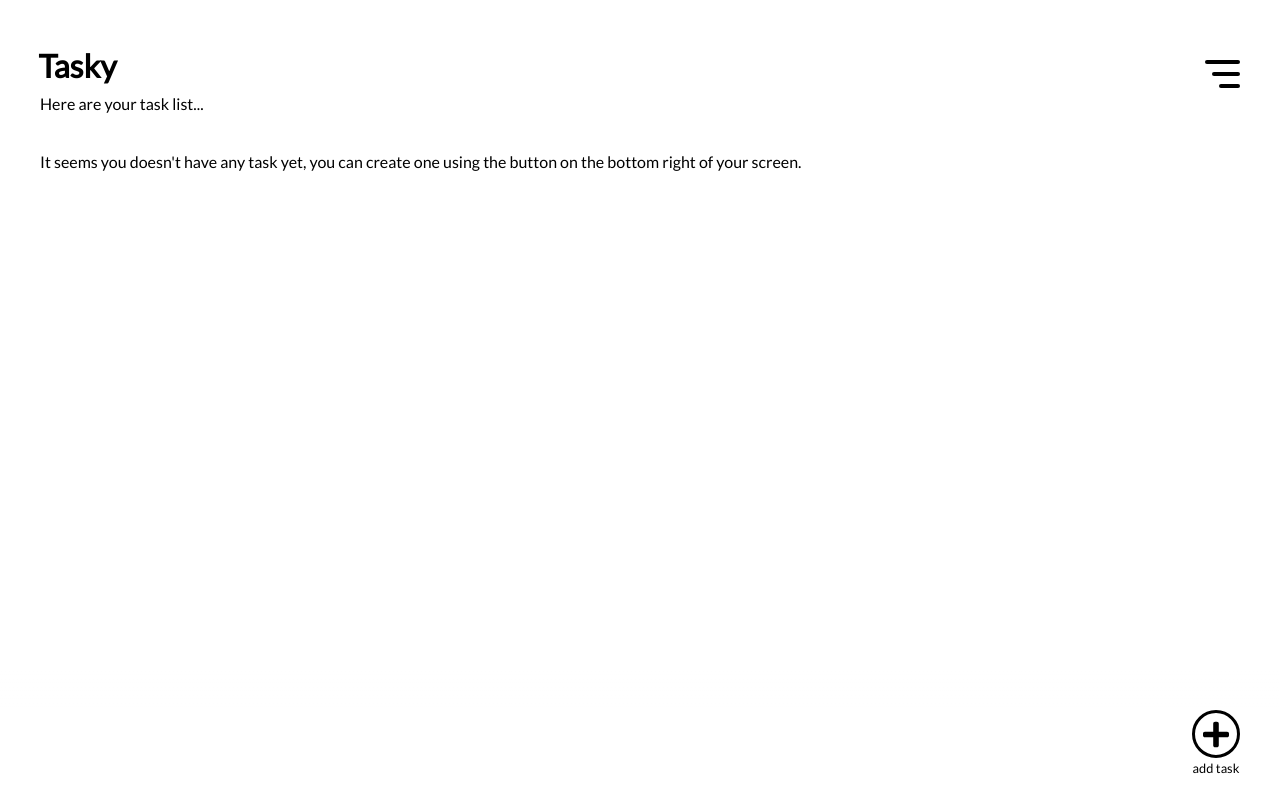
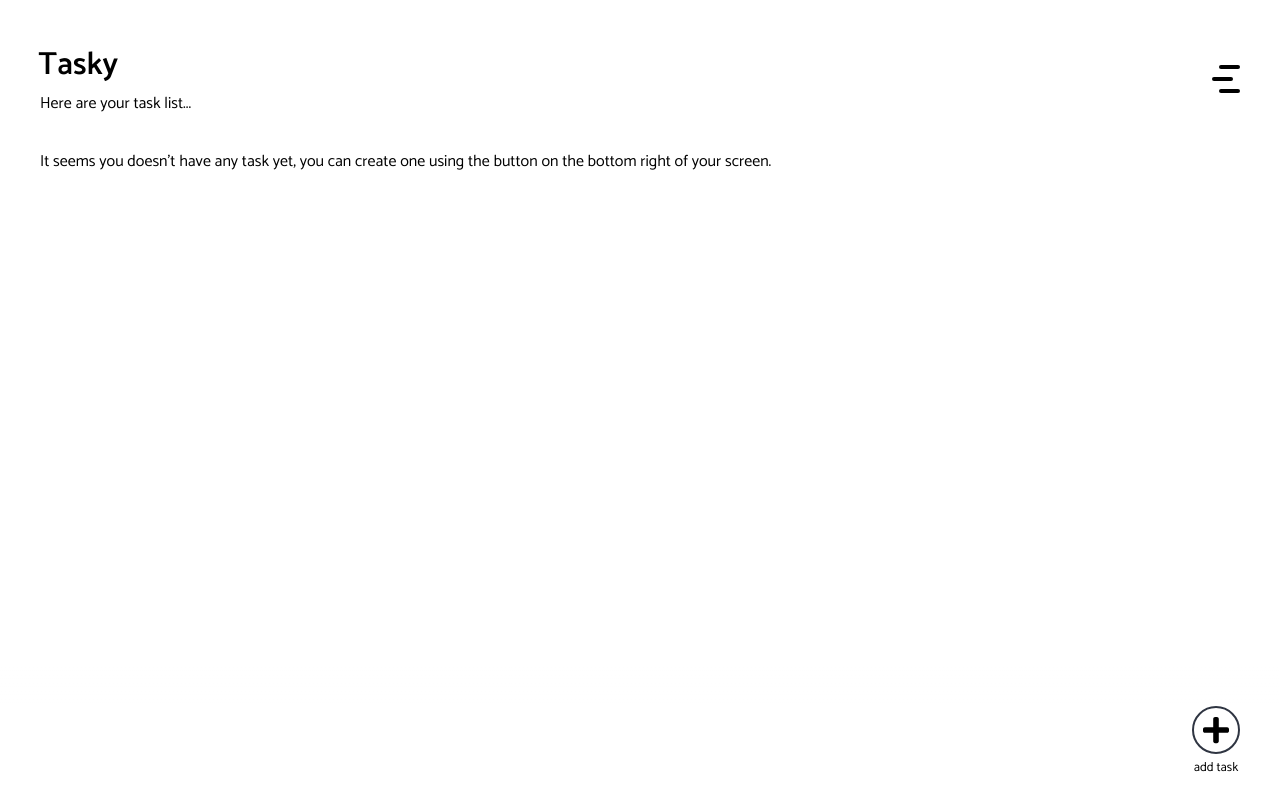
Before and after one commit to alanmsmxyz/tasky, a React (Create React App) app: page / in a window 1280 px wide. Built offline with nearby package versions, Linux system fonts and the light colour scheme.

Commit message:
Minor visual improvement

```diff
--- a/public/index.html
+++ b/public/index.html
@@ -17,7 +17,7 @@
 
   <!-- Google Fonts -->
   <link rel="preconnect" href="https://fonts.gstatic.com">
-  <link href="https://fonts.googleapis.com/css2?family=Lato&display=swap" rel="stylesheet">
+  <link href="https://fonts.googleapis.com/css2?family=Catamaran:wght@400;600&display=swap" rel="stylesheet">
 </head>
 
 <body>
--- a/src/components/ActionButton.js
+++ b/src/components/ActionButton.js
@@ -9,7 +9,7 @@ const ActionButton = ( props ) => {
                 <img src={props.icon} alt={props.legend} />
             </div>
             <div className={style.legend}>
-                {props.legend}
+                <small>{props.legend}</small>
             </div>
         </div>
     )
--- a/src/components/ActionButton.module.css
+++ b/src/components/ActionButton.module.css
@@ -9,7 +9,7 @@
     width: 3em;
     height: 3em;
 
-    border: .3rem solid #000;
+    border: .2rem solid #2f3542;
     border-radius: 50%;
 }
 
@@ -19,7 +19,3 @@
     width: 60%;
     height: auto;
 }
-
-.legend {
-    font-size: .8em;
-}
--- a/src/components/NavigationMain.js
+++ b/src/components/NavigationMain.js
@@ -11,8 +11,8 @@ const NavigationMain = () => {
                     <h1>Tasky</h1>
                     <p>Here are your task list...</p>
                 </div>
-                <div className={style.hamburger}>
-                    <Link to="">
+                <div>
+                    <Link className={style.stairs} to="/category">
                         <span className={style.bar} />
                         <span className={style.bar} />
                         <span className={style.bar} />
--- a/src/components/NavigationMain.module.css
+++ b/src/components/NavigationMain.module.css
@@ -22,14 +22,18 @@
     margin: 0;
 }
 
-.hamburger a {
+.stairs {
+    /* visual correction */
+    position: relative;
+    top: .5rem;
+
     display: block;
     width: 3.5rem;
 }
 
 .bar {
     display: block;
-    width: 100%;
+    width: 60%;
     height: .4rem;
     border-radius: .2rem;
 
@@ -39,9 +43,9 @@
 }
 
 .bar:nth-child(2) {
-    width: 80%;
+    margin-left: 20%;
 }
 
 .bar:nth-child(3) {
-    width: 60%;
+    margin-left: 40%;
 }
--- a/src/components/NavigationMinimal.module.css
+++ b/src/components/NavigationMinimal.module.css
@@ -13,10 +13,12 @@
 .back {
     position: relative;
     top: .2rem;
+
     width: 3rem;
     height: 3rem;
 }
 
 .title {
+    font-size: 1.2em;
     margin: 0 0 0 1rem;
 }
--- a/src/components/TaskCard.js
+++ b/src/components/TaskCard.js
@@ -1,23 +1,27 @@
 import React from 'react'
-import { Link } from 'react-router-dom'
 
 import style from './TaskCard.module.css'
 
 const TaskCard = ( props ) => {
+    const datetime = new Date( `${props.date} ${props.time}` ).toLocaleString( undefined, {
+        weekday: 'short', year: 'numeric', month: 'long', day: 'numeric'
+    } )
     return (
         <div className={style.container}>
-            <Link className={style.link} to={`/view-task/${props.id}`} >
-                <div>
-                    <h2 className={style.name}>{props.name}</h2>
+                <div className={style.inner}>
+                    <div className={style.snippet}>
+                        <div>
+                            <h2 className={style.title}>{props.name}</h2>
+                            <p className={style.description}>{props.description}</p>
+                            <p className={style.datetime}>
+                                <small>{datetime}</small>
+                            </p>
+                        </div>
+                    </div>
+                    <div>
+                        <div className={style.category} style={{ background: props.category.color }}></div>
+                    </div>
                 </div>
-                <div>
-                    <p className={style.description}>{props.description}</p>
-                </div>
-            </Link>
-            <div className={style.footer}>
-                <div className={style.datetime}>{`${props.date} ${props.time}`}</div>
-                <div className={style.category} style={{ color: props.categoryColor }}>{props.categoryName}</div>
-            </div>
         </div>
     )
 }
--- a/src/components/TaskCard.module.css
+++ b/src/components/TaskCard.module.css
@@ -15,31 +15,27 @@
     width: calc(100% + .3rem);
     height: .3rem;
 
-    background: #000;
+    background: #a4b0be;
     border-radius: .15rem;
 }
 
-.link {
-    display: block;
-
-    color: inherit;
-    text-decoration: inherit;
-
-    transition: .2s
+.inner {
+    display: flex;
+    flex-flow: row nowrap;
+    align-items: center;
 }
 
-.link:hover,
-.link:focus {
-    color: #0d6efd;
+.snippet {
+    flex: auto 1 0;
+    overflow: hidden;
 }
 
-.name,
-.description {
+.title {
     margin: 0;
 }
 
 .description {
-    margin-bottom: 1em;
+    margin: 0 0 1em 0;
 
     overflow: hidden;
 
@@ -47,15 +43,14 @@
     white-space: nowrap;
 }
 
-.footer {
-    display: flex;
-    flex-flow: row nowrap;
-    justify-content: space-between;
-    align-self: center;
-
-    width: 100%;
+.datetime {
+    margin: 0;
 }
 
 .category {
-    font-weight: bold;
+    display: block;
+    width: 1em;
+    height: 2em;
+    margin-left: .7em;
+    border-radius: .2em;
 }
--- a/src/index.css
+++ b/src/index.css
@@ -16,10 +16,14 @@ body {
 
   background: #fff;
 
-  font: 1.6rem Lato, sans-serif;
+  font: 1.6rem Catamaran, sans-serif;
   line-height: 1.6;
 
   overflow-x: hidden;
+}
+
+h1, h2, h3 {
+  font-weight: 600;
 }
 
 h1 {
@@ -34,6 +38,19 @@ h3 {
   font-size: 1em;
 }
 
+b, strong {
+  font-weight: 600;
+}
+
+small {
+  font-size: .8em;
+}
+
+big {
+  font-size: 1.2em;
+}
+
+
 a {
   color: inherit;
   text-decoration: none;
@@ -42,6 +59,10 @@ a {
 .hyperlink {
   color: #0d6efd;
   text-decoration: underline;
+}
+
+.blocklink {
+  display: block;
 }
 
 button {
```
